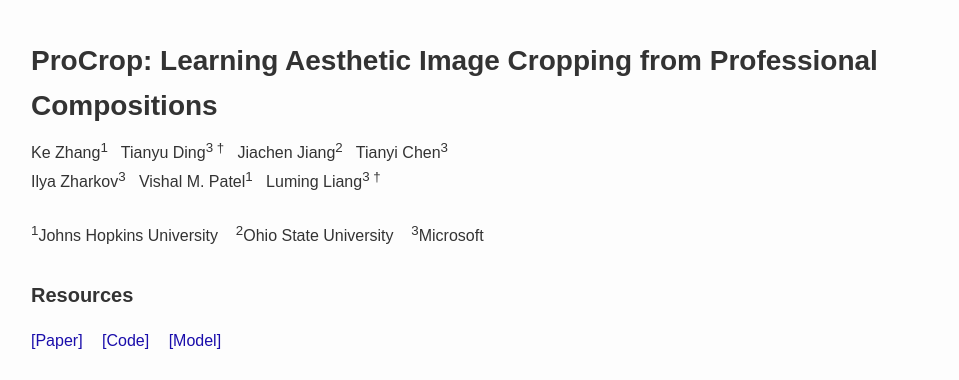
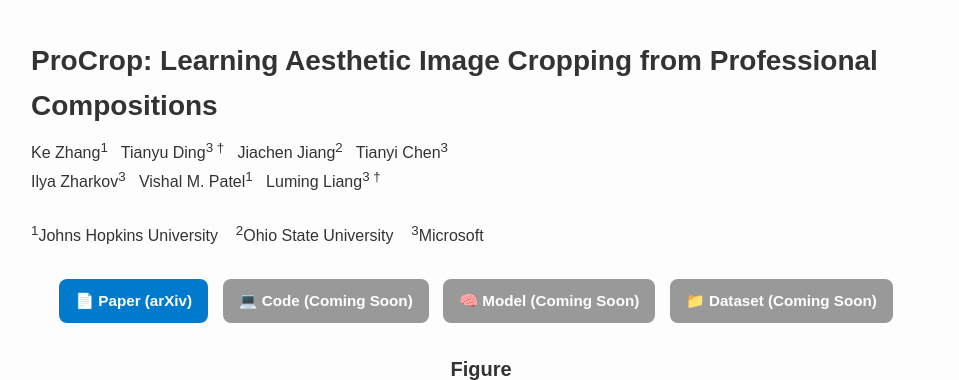
Before and after one commit to BWGZK-keke/ProCrop, a plain HTML site: page index.html in a window 1280 px wide. Shown: the top 380 px of the page, without its empty margins (159-1118 px from the left). Drawn offline with Linux system fonts and the light colour scheme.

Commit message:
Update index.html

```diff
--- a/index.html
+++ b/index.html
@@ -25,10 +25,32 @@
     .authors {
       font-size: 16px;
     }
+
+    .links {
+      margin-top: 20px;
+      text-align: center;
+    }
+
     .links a {
-      margin-right: 15px;
+      display: inline-block;
+      margin: 10px 10px 0 0;
+      padding: 10px 16px;
+      font-size: 0.95rem;
+      font-weight: 600;
       text-decoration: none;
-      color: #1a0dab;
+      color: #ffffff;
+      background-color: #007acc;
+      border-radius: 8px;
+      transition: background-color 0.3s ease;
+    }
+
+    .links a:hover {
+      background-color: #005fa3;
+    }
+
+    .links a[disabled] {
+      background-color: #999999;
+      pointer-events: none;
     }
     .figure {
       margin: 20px 0;
@@ -63,11 +85,17 @@
 <!--     <a href="https://kongwanbianjinyu.github.io/Cat-AIR/">Project Site</a> -->
   </div>
 
-  <div class="links">
+<!--   <div class="links">
     <h2>Resources</h2>
     <a href="#">[Paper]</a>
     <a href="#">[Code]</a>
     <a href="#">[Model]</a>
+  </div> -->
+  <div class="links">
+    <a href="https://arxiv.org/pdf/2505.21653" target="_blank">📄 Paper (arXiv)</a>
+    <a href="#" onclick="alert('Code coming soon!')" style="background-color: #999999;">💻 Code (Coming Soon)</a>
+    <a href="#" onclick="alert('Model coming soon!')" style="background-color: #999999;">🧠 Model (Coming Soon)</a>
+    <a href="#" onclick="alert('Dataset coming soon!')" style="background-color: #999999;">📁 Dataset (Coming Soon)</a>
   </div>
 
   <div class="figure">
```
